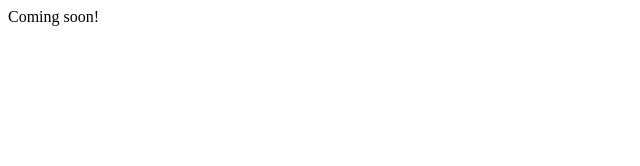
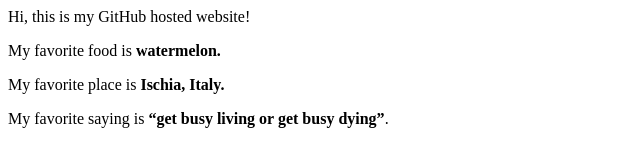
Before and after one commit to abellapugliese/abellapugliese.github.io, a plain HTML site: page index.html in a window 1280 px wide. Shown: the whole page, without its empty margins (0-640 px from the left). Drawn offline with Linux system fonts and the light colour scheme.

Commit message:
my favorite things

```diff
--- a/index.html
+++ b/index.html
@@ -2,10 +2,13 @@
 <html>
 <head>
 <meta charset="UTF-8">
-<title>Annabella's Webpage</title>
+<title>Intro to Web &amp; Mobile</title>
 </head>
 
 <body>
-	Coming soon!
+	Hi, this is my GitHub hosted website!
+	<p>My favorite food is <b>watermelon.</b></p>
+	My favorite place is <b>Ischia, Italy.</b>
+	<p>My favorite saying is <b>&ldquo;get busy living or get busy dying&rdquo;</b>.</p>
 </body>
 </html>
```
